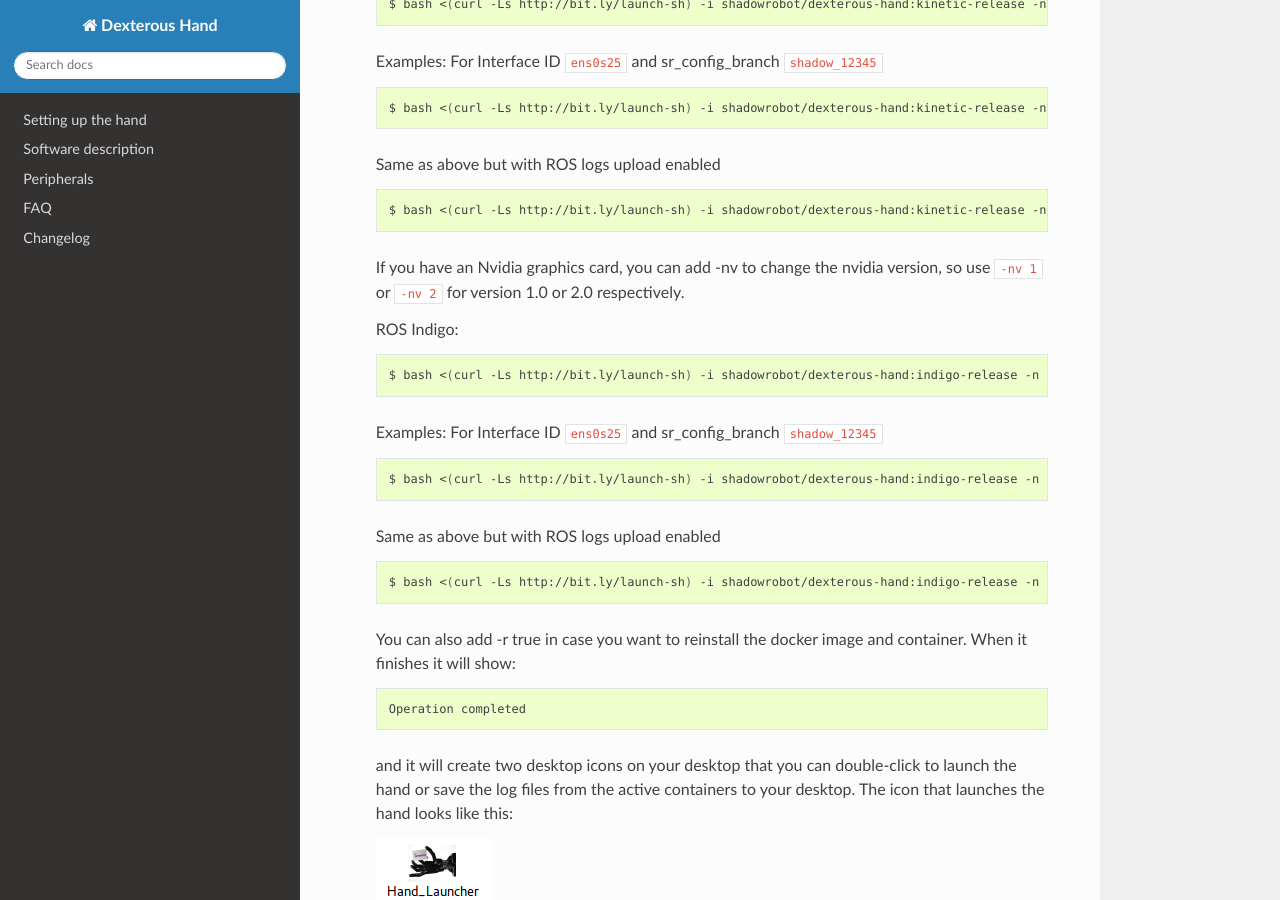
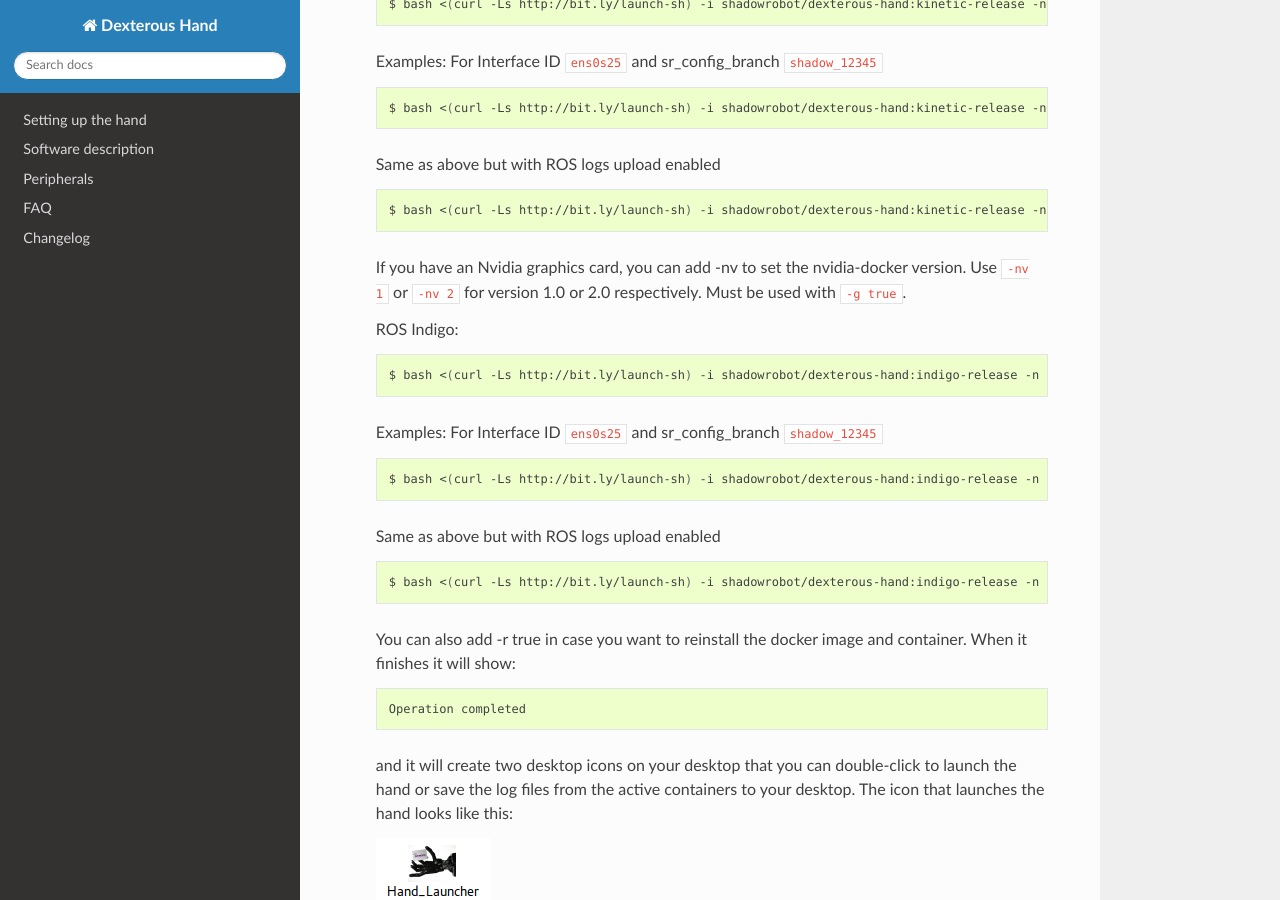
Before and after one commit to shadow-robot/sr_dexterous_hand_documentation, a Sphinx documentation site: the page built from docs/user_guide/1_setting_up_the_hand.md, in a window 1280 px wide and 900 px high, scrolled down 5250 px. Built offline with Sphinx 7.4.7 and the Read the Docs theme 2.0.0, drawn with Linux system fonts in a browser that asks for light colours.

Commit message:
Update 1_setting_up_the_hand.md

````diff
--- a/docs/user_guide/1_setting_up_the_hand.md
+++ b/docs/user_guide/1_setting_up_the_hand.md
@@ -149,7 +149,7 @@
   $ bash <(curl -Ls http://bit.ly/launch-sh) -i shadowrobot/dexterous-hand:kinetic-release -n dexterous-hand -sn Hand_Launcher -e ens0s25 -b shadow_12345 -ck true
   ```
 
-  If you have an Nvidia graphics card, you can add -nv to change the nvidia version, so use ``-nv 1`` or ``-nv 2`` for version 1.0 or 2.0 respectively.
+  If you have an Nvidia graphics card, you can add -nv to set the nvidia-docker version. Use ``-nv 1`` or ``-nv 2`` for version 1.0 or 2.0 respectively. Must be used with ``-g true``.
 
   ROS Indigo:
   ```bash
````
